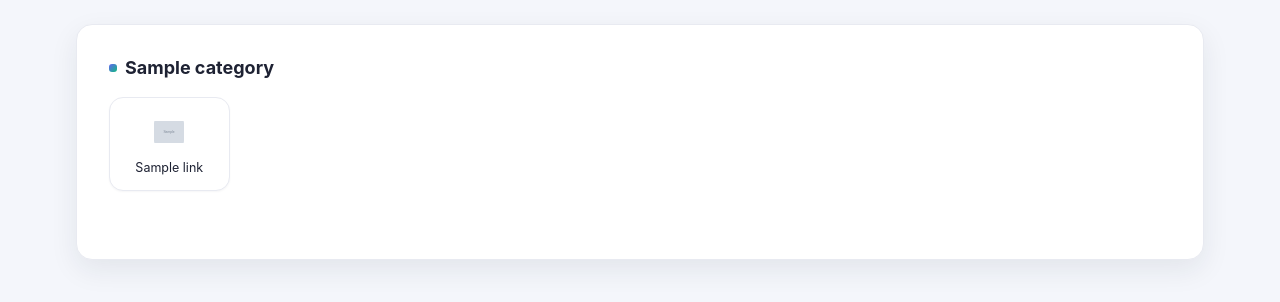
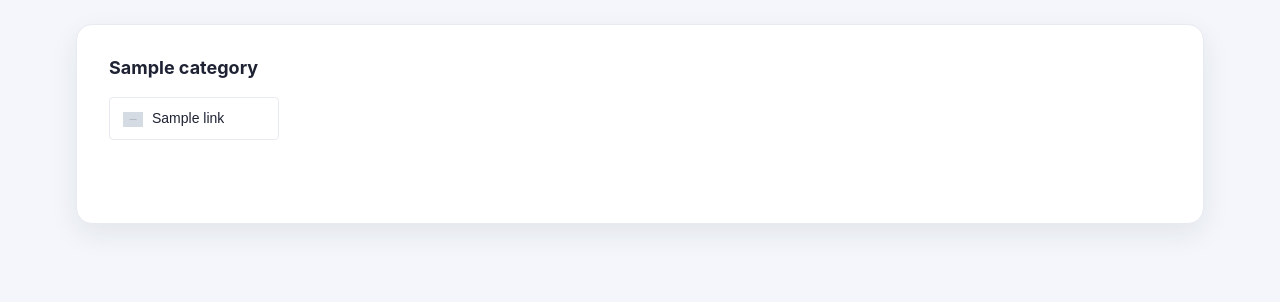
Before and after one commit to lewsuy/nav-portal, a Flask app: page / in a window 1280 px wide. Shown: the part 62-364 px from the top of the page. Run offline with Flask 3, Linux system fonts and the light colour scheme; tables that the repository leaves empty hold one stand-in row (values such as "Sample post"); grey boxes marked "Sample" are stand-in pictures.

Commit message:
style: 首页卡片改横向长方形(16%宽)、去分类圆点、悬停变绿、指定字体样式

```diff
--- a/static/css/style.css
+++ b/static/css/style.css
@@ -195,68 +195,74 @@ a { color: inherit; text-decoration: none; }
   font-weight: 700;
   color: var(--text);
   margin: 0 0 14px;
-  display: flex;
-  align-items: center;
-  gap: 8px;
-}
-
-.cat-section h2::before {
-  content: "";
-  width: 8px;
-  height: 8px;
-  border-radius: 3px;
-  background: linear-gradient(135deg, var(--accent), var(--accent-2));
-  flex-shrink: 0;
 }
 
 .grid {
-  display: grid;
-  grid-template-columns: repeat(auto-fill, minmax(116px, 1fr));
-  gap: 14px;
+  display: flex;
+  flex-wrap: wrap;
+  justify-content: space-between;
+  align-content: flex-start;
 }
 
 .card {
-  background: var(--card);
+  width: 16%;
+  background-color: var(--card);
   border: 1px solid var(--border);
-  border-radius: var(--radius);
-  padding: 16px 8px 12px;
+  border-radius: 4px;
+  transition: 0.3s all;
+  margin-bottom: 15px;
+  position: relative;
   display: flex;
-  flex-direction: column;
-  align-items: center;
-  gap: 9px;
-  text-align: center;
-  box-shadow: var(--shadow-sm);
-  transition: box-shadow 0.15s, border-color 0.15s, transform 0.15s;
+  flex-direction: row;
+  justify-content: flex-start;
+  align-items: flex-start;
+  gap: 8px;
+  padding: 9px 12px;
+  box-sizing: border-box;
 }
 
+@media (max-width: 1200px) { .card { width: 24%; } }
+@media (max-width: 820px)  { .card { width: 32.5%; } }
+@media (max-width: 560px)  { .card { width: 49%; } }
+
 .card:hover {
+  background-color: #79a86b;
+  border-color: #79a86b;
   box-shadow: var(--shadow-md);
-  transform: translateY(-2px);
 }
 
+.card:hover .card-name { color: #ffffff; }
+
 .card img {
-  width: 36px;
-  height: 36px;
-  border-radius: 9px;
+  width: 22px;
+  height: 22px;
+  border-radius: 4px;
   object-fit: contain;
   background: #fff;
-  padding: 3px;
+  padding: 1px;
+  flex-shrink: 0;
+  margin-top: 1px;
 }
 
 .icon-fallback {
-  width: 36px;
-  height: 36px;
-  border-radius: 9px;
+  width: 22px;
+  height: 22px;
+  border-radius: 4px;
   display: flex;
   align-items: center;
   justify-content: center;
-  font-size: 15px;
+  font-size: 12px;
   font-weight: 700;
   color: #ffffff;
+  flex-shrink: 0;
+  margin-top: 1px;
 }
 
 .card-name {
-  font-size: 12.5px;
+  font-family: Arial, 'PingFang SC', SimHei, SimSun;
+  box-sizing: border-box;
+  font-size: 14px;
+  line-height: 22px;
   color: var(--text);
   white-space: nowrap;
   overflow: hidden;
```
